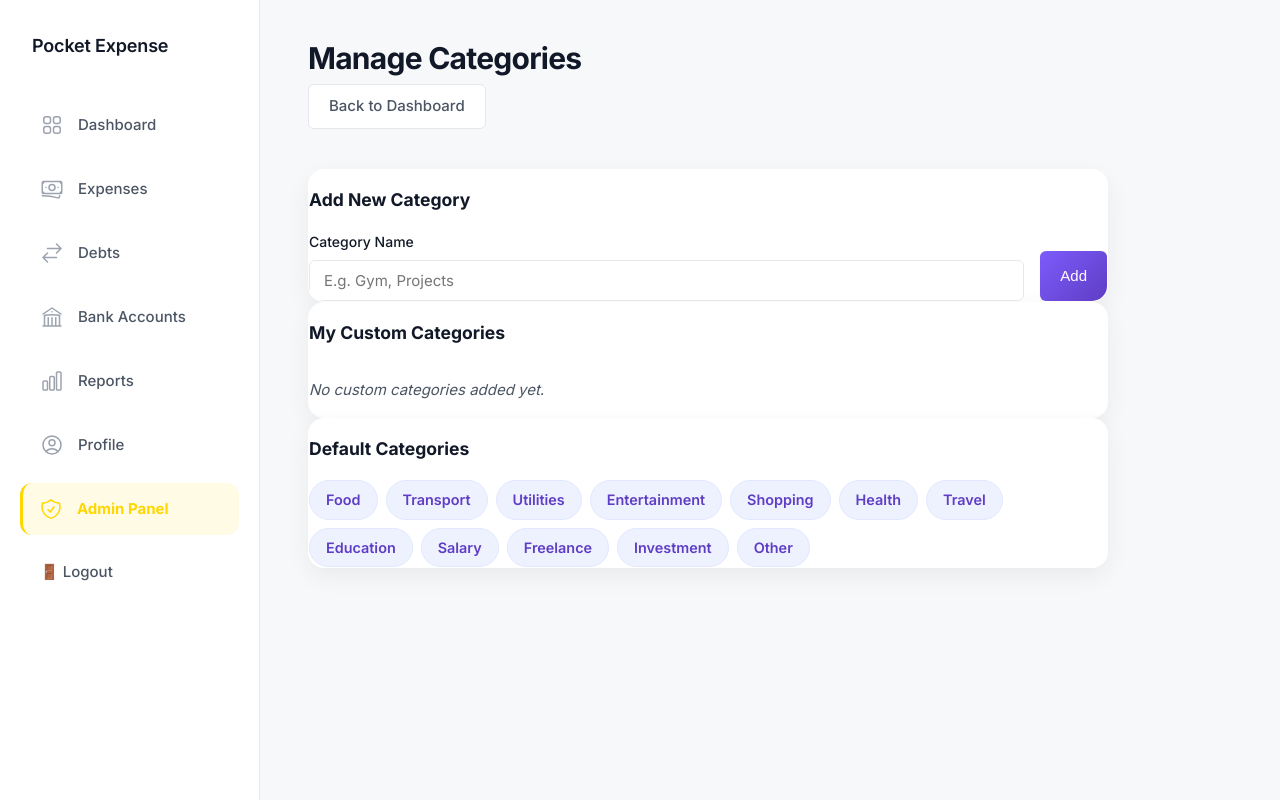
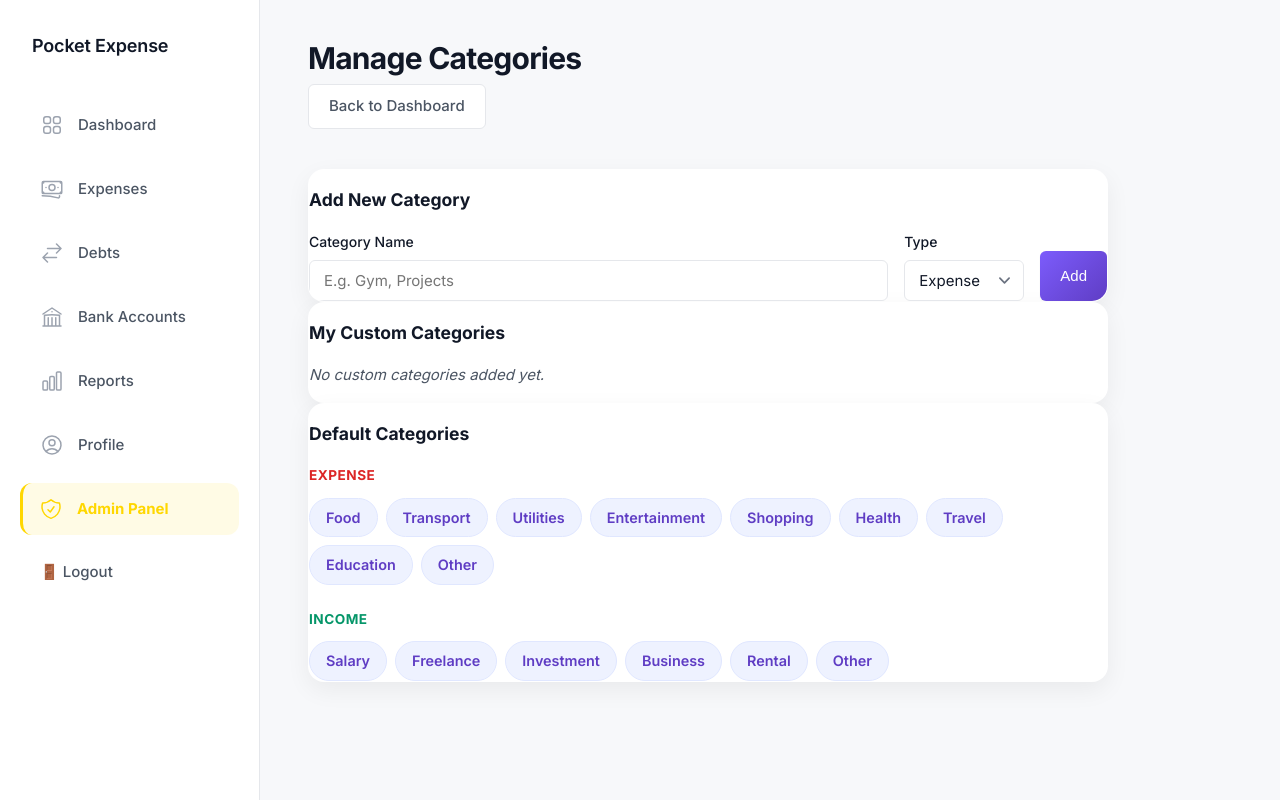
Before and after one commit to parthhkdigiverse/expense-tracker, a Flask app: page /categories in a window 1280 px wide. Run offline with Flask 3, Linux system fonts and the light colour scheme; the visitor is signed in with stand-in values (Sample User, id 1).

Commit message:
added split category for income and expense

```diff
--- a/app.py
+++ b/app.py
@@ -209,18 +209,32 @@ def check_recurring_expenses(user_id, token):
         print(f"Error checking recurring expenses: {e}")
         return 0
 
-DEFAULT_CATEGORIES = [
+DEFAULT_EXPENSE_CATEGORIES = [
     'Food', 'Transport', 'Utilities', 'Entertainment', 'Shopping',
-    'Health', 'Travel', 'Education', 'Salary', 'Freelance', 'Investment', 'Other'
+    'Health', 'Travel', 'Education', 'Other'
 ]
+DEFAULT_INCOME_CATEGORIES = [
+    'Salary', 'Freelance', 'Investment', 'Business', 'Rental', 'Other'
+]
+DEFAULT_CATEGORIES = DEFAULT_EXPENSE_CATEGORIES + DEFAULT_INCOME_CATEGORIES
 
-def get_all_categories(token, user_id):
+def get_all_categories(token, user_id, cat_type=None):
+    """Return default + custom categories. cat_type can be 'expense', 'income', or None (all)."""
     try:
-        res = get_db(token).table('user_categories').select('name').eq('user_id', user_id).execute()
+        query = get_db(token).table('user_categories').select('name, type').eq('user_id', user_id)
+        if cat_type:
+            query = query.eq('type', cat_type)
+        res = query.execute()
         custom_cats = [r['name'] for r in res.data]
+    except Exception:
+        custom_cats = []
+
+    if cat_type == 'expense':
+        return DEFAULT_EXPENSE_CATEGORIES + custom_cats
+    elif cat_type == 'income':
+        return DEFAULT_INCOME_CATEGORIES + custom_cats
+    else:
         return DEFAULT_CATEGORIES + custom_cats
-    except Exception:
-        return DEFAULT_CATEGORIES
 
 def get_filtered_expenses(token, user_id, args):
     start_date = args.get('start_date')
@@ -906,16 +920,21 @@ def categories():
         custom_categories = res.data
     except Exception:
         custom_categories = []
-    return render_template('categories.html', custom_categories=custom_categories, default_categories=DEFAULT_CATEGORIES)
+    return render_template('categories.html', custom_categories=custom_categories,
+                           default_expense_categories=DEFAULT_EXPENSE_CATEGORIES,
+                           default_income_categories=DEFAULT_INCOME_CATEGORIES)
 
 @app.route('/add_category', methods=['POST'])
 def add_category():
     if 'user' not in session: return redirect(url_for('login'))
     name = request.form.get('name')
+    cat_type = request.form.get('type', 'expense')
     if not name: return redirect(url_for('categories'))
+    if cat_type not in ('expense', 'income'):
+        cat_type = 'expense'
     try:
         token = session.get('access_token')
-        get_db(token).table('user_categories').insert({'user_id': session['user'], 'name': name}).execute()
+        get_db(token).table('user_categories').insert({'user_id': session['user'], 'name': name, 'type': cat_type}).execute()
         flash('Category added!', 'success')
     except Exception as e:
         flash(f"Error: {str(e)}", 'error')
@@ -979,15 +998,18 @@ def add_expense():
         except Exception as e:
             flash(f"Error adding {tx_type}: {str(e)}", 'error')
 
-    categories = DEFAULT_CATEGORIES
+    expense_categories = DEFAULT_EXPENSE_CATEGORIES
+    income_categories = DEFAULT_INCOME_CATEGORIES
     try:
         banks = get_db(token).table('bank_accounts').select('id, bank_name').eq('user_id', session['user']).execute().data
         prof = get_db(token).table('profiles').select('currency').eq('id', session['user']).execute()
         currency = prof.data[0]['currency'] if prof.data else '₹'
-        categories = get_all_categories(token, session['user'])
+        expense_categories = get_all_categories(token, session['user'], 'expense')
+        income_categories = get_all_categories(token, session['user'], 'income')
     except Exception:
         banks, currency = [], '₹'
-    return render_template('add.html', today=datetime.date.today(), expense=None, banks=banks, currency=currency, categories=categories)
+    return render_template('add.html', today=datetime.date.today(), expense=None, banks=banks, currency=currency,
+                           expense_categories=expense_categories, income_categories=income_categories)
 
 @app.route('/bulk_add', methods=['GET', 'POST'])
 def bulk_add():
@@ -1041,16 +1063,19 @@ def edit_expense(expense_id):
         res = get_db(token).table('expenses').select('*').eq('id', expense_id).execute()
         expense = res.data[0] if res.data else None
         banks = get_db(token).table('bank_accounts').select('id, bank_name').eq('user_id', session['user']).execute().data
-        categories = get_all_categories(token, session['user'])
+        expense_categories = get_all_categories(token, session['user'], 'expense')
+        income_categories = get_all_categories(token, session['user'], 'income')
         prof = get_db(token).table('profiles').select('currency').eq('id', session['user']).execute()
         currency = prof.data[0]['currency'] if prof.data else '₹'
     except Exception:
-        expense, banks, currency, categories = None, [], '₹', DEFAULT_CATEGORIES
+        expense, banks, currency = None, [], '₹'
+        expense_categories, income_categories = DEFAULT_EXPENSE_CATEGORIES, DEFAULT_INCOME_CATEGORIES
 
     if not expense:
         flash('Transaction not found', 'error')
         return redirect(url_for('dashboard'))
-    return render_template('add.html', expense=expense, banks=banks, today=datetime.date.today(), currency=currency, categories=categories)
+    return render_template('add.html', expense=expense, banks=banks, today=datetime.date.today(), currency=currency,
+                           expense_categories=expense_categories, income_categories=income_categories)
 
 @app.route('/delete_expense/<expense_id>')
 def delete_expense(expense_id):
--- a/templates/categories.html
+++ b/templates/categories.html
@@ -10,10 +10,18 @@
     <!-- Add New Category -->
     <div class="card">
         <h3>Add New Category</h3>
-        <form action="{{ url_for('add_category') }}" method="POST" style="display: flex; gap: 1rem; align-items: flex-end;">
-            <div class="form-group" style="flex: 1; margin-bottom: 0;">
+        <form action="{{ url_for('add_category') }}" method="POST"
+            style="display: flex; gap: 1rem; align-items: flex-end; flex-wrap: wrap;">
+            <div class="form-group" style="flex: 1; margin-bottom: 0; min-width: 150px;">
                 <label for="name">Category Name</label>
                 <input type="text" id="name" name="name" placeholder="E.g. Gym, Projects" required>
+            </div>
+            <div class="form-group" style="margin-bottom: 0; min-width: 120px;">
+                <label for="type">Type</label>
+                <select id="type" name="type" required>
+                    <option value="expense">Expense</option>
+                    <option value="income">Income</option>
+                </select>
             </div>
             <button type="submit" class="btn-primary" style="height: 50px;">Add</button>
         </form>
@@ -22,27 +30,80 @@
     <!-- Custom Categories List -->
     <div class="card">
         <h3>My Custom Categories</h3>
-        <div class="category-list">
-            {% for cat in custom_categories %}
+
+        {% set expense_customs = [] %}
+        {% set income_customs = [] %}
+        {% for cat in custom_categories %}
+        {% if cat.get('type') == 'income' %}
+        {% if income_customs.append(cat) %}{% endif %}
+        {% else %}
+        {% if expense_customs.append(cat) %}{% endif %}
+        {% endif %}
+        {% endfor %}
+
+        {% if expense_customs %}
+        <h4
+            style="margin: 0.5rem 0; color: var(--accent-danger); font-size: 0.85rem; text-transform: uppercase; letter-spacing: 0.5px;">
+            Expense Categories</h4>
+        <div class="category-list" style="margin-bottom: 1.5rem;">
+            {% for cat in expense_customs %}
             <div class="category-item">
                 <span class="category-name">{{ cat.name }}</span>
-                <a href="{{ url_for('delete_category', cat_id=cat.id) }}" class="icon-btn delete" onclick="return confirm('Delete this category? Transactions will keep the name but might not filter correctly if deleted.')">
-                    <svg xmlns="http://www.w3.org/2000/svg" fill="none" viewBox="0 0 24 24" stroke-width="1.5" stroke="currentColor">
-                      <path stroke-linecap="round" stroke-linejoin="round" d="M14.74 9l-.346 9m-4.788 0L9.26 9m9.968-3.21c.342.052.682.107 1.022.166m-1.022-.165L18.16 19.673a2.25 2.25 0 01-2.244 2.077H8.084a2.25 2.25 0 01-2.244-2.077L4.772 5.79m14.456 0a48.108 48.108 0 00-3.478-.397m-12 .562c.34-.059.68-.114 1.022-.165m0 0a48.11 48.11 0 013.478-.397m7.5 0v-.916c0-1.18-.91-2.164-2.09-2.201a51.964 51.964 0 00-3.32 0c-1.18.037-2.09 1.022-2.09 2.201v.916m7.5 0a48.667 48.667 0 00-7.5 0" />
+                <a href="{{ url_for('delete_category', cat_id=cat.id) }}" class="icon-btn delete"
+                    onclick="return confirm('Delete this category?')">
+                    <svg xmlns="http://www.w3.org/2000/svg" fill="none" viewBox="0 0 24 24" stroke-width="1.5"
+                        stroke="currentColor">
+                        <path stroke-linecap="round" stroke-linejoin="round"
+                            d="M14.74 9l-.346 9m-4.788 0L9.26 9m9.968-3.21c.342.052.682.107 1.022.166m-1.022-.165L18.16 19.673a2.25 2.25 0 01-2.244 2.077H8.084a2.25 2.25 0 01-2.244-2.077L4.772 5.79m14.456 0a48.108 48.108 0 00-3.478-.397m-12 .562c.34-.059.68-.114 1.022-.165m0 0a48.11 48.11 0 013.478-.397m7.5 0v-.916c0-1.18-.91-2.164-2.09-2.201a51.964 51.964 0 00-3.32 0c-1.18.037-2.09 1.022-2.09 2.201v.916m7.5 0a48.667 48.667 0 00-7.5 0" />
                     </svg>
                 </a>
             </div>
-            {% else %}
-            <p style="color: var(--text-secondary); font-style: italic;">No custom categories added yet.</p>
             {% endfor %}
         </div>
+        {% endif %}
+
+        {% if income_customs %}
+        <h4
+            style="margin: 0.5rem 0; color: var(--accent-success); font-size: 0.85rem; text-transform: uppercase; letter-spacing: 0.5px;">
+            Income Categories</h4>
+        <div class="category-list">
+            {% for cat in income_customs %}
+            <div class="category-item">
+                <span class="category-name">{{ cat.name }}</span>
+                <a href="{{ url_for('delete_category', cat_id=cat.id) }}" class="icon-btn delete"
+                    onclick="return confirm('Delete this category?')">
+                    <svg xmlns="http://www.w3.org/2000/svg" fill="none" viewBox="0 0 24 24" stroke-width="1.5"
+                        stroke="currentColor">
+                        <path stroke-linecap="round" stroke-linejoin="round"
+                            d="M14.74 9l-.346 9m-4.788 0L9.26 9m9.968-3.21c.342.052.682.107 1.022.166m-1.022-.165L18.16 19.673a2.25 2.25 0 01-2.244 2.077H8.084a2.25 2.25 0 01-2.244-2.077L4.772 5.79m14.456 0a48.108 48.108 0 00-3.478-.397m-12 .562c.34-.059.68-.114 1.022-.165m0 0a48.11 48.11 0 013.478-.397m7.5 0v-.916c0-1.18-.91-2.164-2.09-2.201a51.964 51.964 0 00-3.32 0c-1.18.037-2.09 1.022-2.09 2.201v.916m7.5 0a48.667 48.667 0 00-7.5 0" />
+                    </svg>
+                </a>
+            </div>
+            {% endfor %}
+        </div>
+        {% endif %}
+
+        {% if not expense_customs and not income_customs %}
+        <p style="color: var(--text-secondary); font-style: italic;">No custom categories added yet.</p>
+        {% endif %}
     </div>
 
-    <!-- Default Categories List (Read Only) -->
+    <!-- Default Categories (Read Only) -->
     <div class="card">
         <h3>Default Categories</h3>
+        <h4
+            style="margin: 0.5rem 0 0.75rem; color: var(--accent-danger); font-size: 0.85rem; text-transform: uppercase; letter-spacing: 0.5px;">
+            Expense</h4>
+        <div class="category-tags" style="margin-bottom: 1.5rem;">
+            {% for cat in default_expense_categories %}
+            <span class="badge" style="font-size: 0.9rem; padding: 0.5rem 1rem;">{{ cat }}</span>
+            {% endfor %}
+        </div>
+        <h4
+            style="margin: 0.5rem 0 0.75rem; color: var(--accent-success); font-size: 0.85rem; text-transform: uppercase; letter-spacing: 0.5px;">
+            Income</h4>
         <div class="category-tags">
-            {% for cat in default_categories %}
+            {% for cat in default_income_categories %}
             <span class="badge" style="font-size: 0.9rem; padding: 0.5rem 1rem;">{{ cat }}</span>
             {% endfor %}
         </div>
@@ -55,6 +116,7 @@
         flex-direction: column;
         gap: 0.8rem;
     }
+
     .category-item {
         display: flex;
         justify-content: space-between;
@@ -64,10 +126,12 @@
         border-radius: 8px;
         border: 1px solid #E5E7EB;
     }
+
     .category-name {
         font-weight: 500;
         color: var(--text-primary);
     }
+
     .icon-btn.delete {
         color: #ef4444;
         background: #fee2e2;
@@ -75,6 +139,7 @@
         border-radius: 6px;
         display: inline-flex;
     }
+
     .category-tags {
         display: flex;
         flex-wrap: wrap;
```
Also changed, not shown: templates/add.html (+61 -13 lines).
